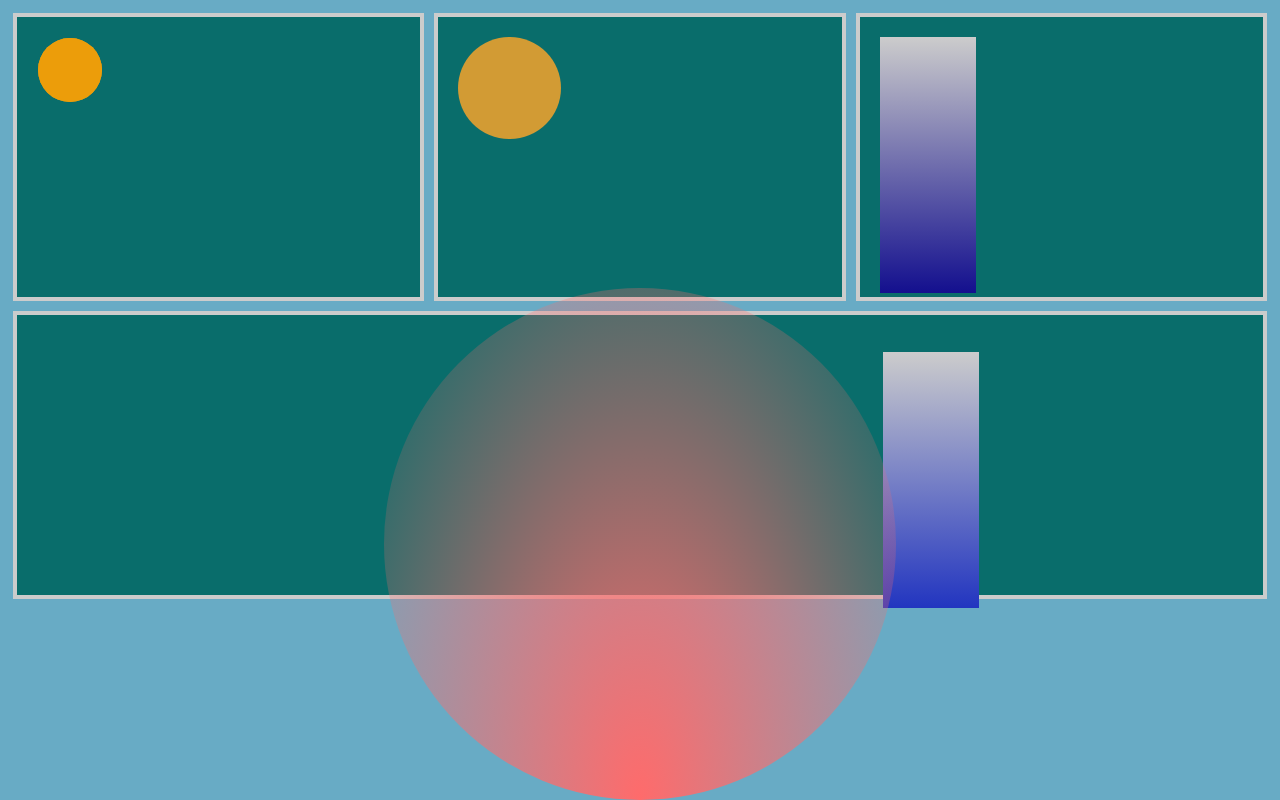
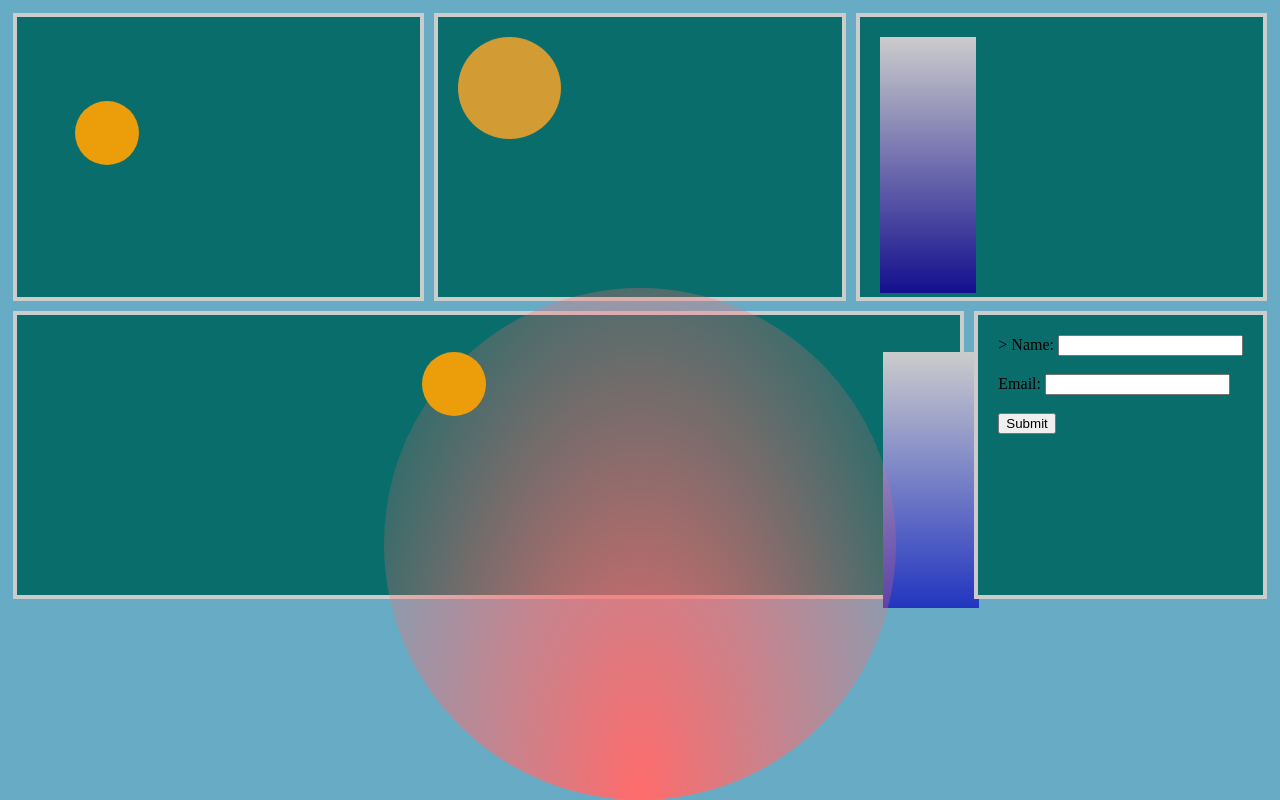
Before and after one commit to ashleighmcme/Picasso, a plain HTML site: page index.html in a window 1280 px wide. Drawn offline with Linux system fonts and the light colour scheme.

Commit message:
Adding contact form

```diff
--- a/external.css
+++ b/external.css
@@ -6,7 +6,7 @@ body {
   }
 
   .flex-box {
-    /* position: relative; */
+    position: static;
     flex: 1;
     height: 30vh;
     padding: 20px;
@@ -14,14 +14,25 @@ body {
     border: 4px solid #ccc;
     margin: 5px;
   }
+  .interest-form{
+    position: relative;
+    flex: 1;
+    height: 30vh;
+    padding: 20px;
+    background-color: #096d6b;
+    border: 4px solid #ccc;
+    margin: 5px;
+
+  }
   .circle-small {
-    position: absolute;
-    top: 3vw;
+    position: relative;
+    top: 5vw;
     left: 3vw;
     width: 5vw;
     height: 5vw;
     background-color: rgb(236, 157, 10);
     border-radius: 50%;
+    z-index: 1;
   }
   .circle-med {
     top: 7.5vw;
@@ -41,13 +52,14 @@ body {
     width: 40vw;
     height: 40vw;
     border-radius: 50%;
-    background: radial-gradient(ellipse at bottom, #ff6b6b, transparent); /* Sunset gradient background */
+    background: radial-gradient(ellipse at bottom, #ff6b6b, transparent);
+    z-index: 2;
 }
 
 .vertical-rectangle {
     width: 7.5vw;
     height: 32vh;
-    background: linear-gradient(to bottom, #ccc, #130f8e); /* Gradient gray background */
+    background: linear-gradient(to bottom, #ccc, #130f8e);
 }
 
 .vertical-rectangle2 {
@@ -56,7 +68,8 @@ body {
     right: 23.5vw;
     width: 7.5vw;
     height: 32vh;
-    background: linear-gradient(to bottom, #ccc, #2235c0); /* Gradient gray background */
+    background: linear-gradient(to bottom, #ccc, #2235c0);
+    z-index: index 3;
 }
 
 
--- a/index.html
+++ b/index.html
@@ -17,7 +17,7 @@
         </div>
         <div class="flex-box">
             <div class="vertical-rectangle"></div>
-            <div class="circle-small"></div>
+
         </div>
         <div class="flex-container"></div>
       </div>
@@ -27,8 +27,24 @@
     <div class="flex-container-main">
         <div class="flex-box">
             <div class="vertical-rectangle2"></div>
-            <div class="circle-bottom"></div> <!-- Circle inside the box -->
+            <div class="circle-bottom">
+            <div class="circle-small"></div>
+            </div>
           </div>
+          <div class="flex-container-main">
+            <div class="interest-form">
+          <form id="interest-form" action="formsubmitted.html"><!-- method="post" -->>
+            <label for="name">Name:</label>
+            <input type="text" id="name" name="name" required><br><br>
+
+            <label for="email">Email:</label>
+            <input type="email" id="email" name="email" required><br><br>
+
+            <input type="submit" value="Submit">
+          </form>
+        </div>
+
+
 
 
 
```
Also changed, not shown: formsubmitted.html (+13 -0 lines).
